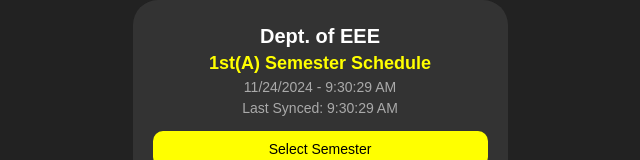
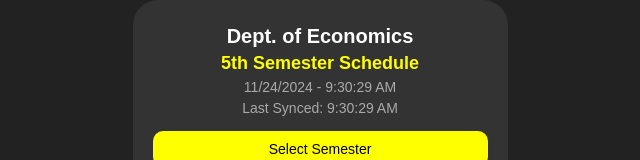
Before and after one commit to vu-eee/eco, a plain HTML site: page index.html in a window 1280 px wide. Shown: the top 160 px of the page, without its empty margins (320-960 px from the left). Drawn offline with Linux system fonts and the light colour scheme; no server answers.

Commit message:
Update index.html

```diff
--- a/index.html
+++ b/index.html
@@ -15,8 +15,8 @@
       <div class="container">
     <!-- Header -->
     <div class="header">
-      <h1>Dept. of EEE</h1>
-      <h2>1st(A) Semester Schedule</h2>
+      <h1>Dept. of Economics</h1>
+      <h2>5th Semester Schedule</h2>
       <p id="date-time"></p>
       <p id="last-synced"></p>
       <button id="semesterButton">Select Semester</button>
```
